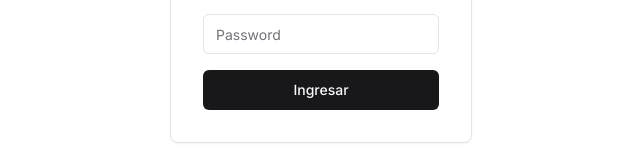
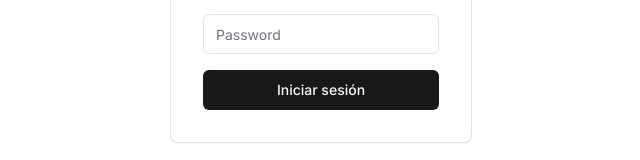
Before and after one commit to Proyecto-Inacap/topofertas_dashboard, a Next.js app: page /login in a window 1280 px wide. Shown: the part 366-526 px from the top of the page, without its empty margins (319-959 px from the left). Built offline with nearby package versions, Linux system fonts and the light colour scheme; what @shrutibalasa/tailwind-grid-auto-fit would draw is missing.

Commit message:
prevent double submit and loader

```diff
--- a/src/core/session/components/LoginForm.tsx
+++ b/src/core/session/components/LoginForm.tsx
@@ -1,15 +1,15 @@
 "use client";
-import React from "react";
+import React, { useState } from "react";
 import { signIn } from "next-auth/react";
 import { Card } from "@/components/ui/card";
 import { Input } from "@/components/ui/input";
 import { Button } from "@/components/ui/button";
 import { useRouter } from "next/navigation";
 import z from "zod";
-import { useForm , SubmitHandler} from "react-hook-form";
+import { useForm, SubmitHandler } from "react-hook-form";
 import { zodResolver } from "@hookform/resolvers/zod";
-import { useToast } from "@/components/ui/use-toast"
-import { CircleX, DoorClosed } from "lucide-react";
+import { useToast } from "@/components/ui/use-toast";
+import { CircleX, DoorClosed, LoaderCircle } from "lucide-react";
 
 const formSchema = z.object({
   email: z.string().email(),
@@ -18,23 +18,28 @@ const formSchema = z.object({
 
 const LoginForm = () => {
   const router = useRouter();
-  const {toast} = useToast();
+  const { toast } = useToast();
+
+  const [isAuthenticating, setIsAuthenticating] = useState(false);
 
   const {
     handleSubmit: handleSubmitForm,
     register,
     formState: { errors },
     setError,
-  } = useForm< z.infer<typeof formSchema>>({
+  } = useForm<z.infer<typeof formSchema>>({
     resolver: zodResolver(formSchema),
   });
 
-  const onSubmit : SubmitHandler<z.infer<typeof formSchema>> = async (data) => {
-    console.log(data);
+  const onSubmit: SubmitHandler<z.infer<typeof formSchema>> = async (
+    data
+  ) => {
+    if (isAuthenticating) return;
+    setIsAuthenticating(true);
     try {
       const signInRes = await signIn("credentials", {
-        email: "",
-        password: "123456",
+        email: data.email,
+        password:  data.password,
         redirect: false,
       });
       if (signInRes?.ok) {
@@ -44,25 +49,37 @@ const LoginForm = () => {
           title: "Error",
           description: "Credenciales incorrectas",
           duration: 3000,
-          action: <CircleX size={24} className="text-red-400"/>,
-
-        })
+          action: <CircleX size={24} className="text-red-400" />,
+        });
       }
     } catch (error) {
       console.error("Error al autenticar", error);
+    } finally {
+      setIsAuthenticating(false);
     }
   };
   return (
     <Card className="p-8 ">
-      <form className="space-y-4" onSubmit={handleSubmitForm(onSubmit)}>
+      <form
+        className="space-y-4"
+        onSubmit={handleSubmitForm(onSubmit)}
+      >
         <Input placeholder="Email" {...register("email")} />
         <Input
           placeholder="Password"
           type="password"
           {...register("password")}
         />
-        <Button type="submit" className="w-full">
-          Ingresar
+        <Button
+          type="submit"
+          className="w-full"
+          disabled={isAuthenticating}
+        >
+          {isAuthenticating ? (
+            <LoaderCircle size={24} className="animate-spin" />
+          ) : (
+            <span>Iniciar sesión</span>
+          )}
         </Button>
       </form>
     </Card>
```
